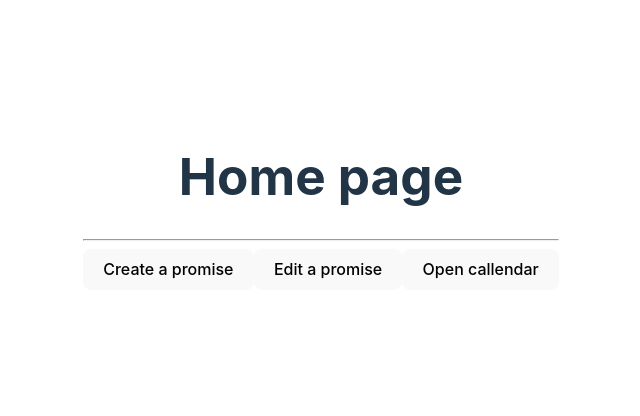
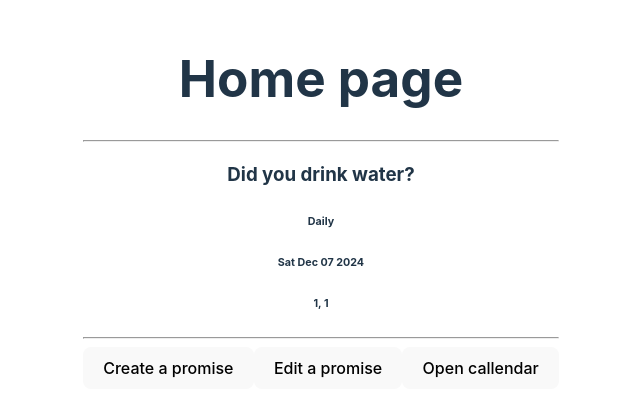
Before and after one commit to MariuszAKS/promise-me, a React (Vite) app: page / in a window 1280 px wide. Shown: the part 198-614 px from the top of the page, without its empty margins (319-959 px from the left). Built offline with nearby package versions, Linux system fonts and the light colour scheme.

Commit message:
feat: Added listing promises in HomePage

```diff
--- a/src/App.tsx
+++ b/src/App.tsx
@@ -5,12 +5,46 @@ import EditPage from './pages/EditPage'
 import CallendarPage from './pages/CallendarPage'
 import './App.css'
 
+export enum PromiseRepetition {
+  Daily = 'Daily',
+  Weekly = 'Weekly',
+  Monthly = 'Monthly',
+  Yearly = 'Yearly',
+}
+
+export type promise = {
+  question: string,
+  description: string,
+  repetition: PromiseRepetition,
+  creationDate: Date,
+  keptDates: Date[],
+  currentStreak: number,
+  longestStreak: number,
+}
+
+
 function App() {
+  let promises: promise[] = [
+    {
+      question: 'Did you drink water?',
+      description: '',
+      repetition: PromiseRepetition.Daily,
+      creationDate: new Date(2024, 11, 7),
+      keptDates: [
+        new Date(2024, 10, 7),
+      ],
+      currentStreak: 1,
+      longestStreak: 1,
+    }
+  ]
+
+  console.log(promises)
+
   return (
     <>
       <Routes>
-        <Route path="/" element={<HomePage />} />
-        <Route path="/create" element={<CreatePage />} />
+        <Route path="/" element={<HomePage promises={promises}/>} />
+        <Route path="/create" element={<CreatePage promises={promises} />} />
         <Route path="/edit" element={<EditPage />} />
         <Route path="/callendar" element={<CallendarPage />} />
       </Routes>
--- a/src/pages/CreatePage.tsx
+++ b/src/pages/CreatePage.tsx
@@ -1,25 +1,22 @@
 import { useState } from 'react'
 import { NavigateFunction, useNavigate } from 'react-router-dom'
-
-enum promiseRepetition {
-  Daily = 'Daily',
-  Weekly = 'Weekly',
-  Monthly = 'Monthly',
-  Yearly = 'Yearly',
-}
+import { promise, PromiseRepetition } from '../App'
 
 type promiseForm = {
   question: string,
   description: string,
-  repetition: promiseRepetition,
+  repetition: PromiseRepetition,
 }
 
-const CreatePage = () => {
+
+const CreatePage = ({ promises }: {
+  promises: promise[]
+}) => {
   const navigate: NavigateFunction = useNavigate()
   const [formData, setFormData]: [promiseForm, any] = useState({
     question: '',
     description: '',
-    repetition: promiseRepetition.Daily,
+    repetition: PromiseRepetition.Daily,
   })
   const handleChange = (event: React.ChangeEvent<HTMLInputElement | HTMLSelectElement>) => {
     setFormData({
@@ -32,7 +29,18 @@ const CreatePage = () => {
     (event: React.FormEvent<HTMLFormElement>) => {
       event.preventDefault()
 
-      console.log(formData)
+      const newPromise: promise = {
+        question: formData.question,
+        description: formData.description,
+        repetition: formData.repetition,
+        creationDate: new Date(),
+        keptDates: [],
+        currentStreak: 0,
+        longestStreak: 0,
+      }
+
+      promises.push(newPromise)
+      navigate(-1)
     }
 
   return (
@@ -44,10 +52,10 @@ const CreatePage = () => {
         <input name='question' type='text' value={formData.question} onChange={handleChange} placeholder='Question (required)' required/>
         <input name='description' type='text' value={formData.description} onChange={handleChange} placeholder='Description (optional)' />
         <select name='repetition' value={formData.repetition} onChange={handleChange}>
-          <option value={promiseRepetition.Daily}>Daily</option>
-          <option value={promiseRepetition.Weekly}>Weekly</option>
-          <option value={promiseRepetition.Monthly}>Monthly</option>
-          <option value={promiseRepetition.Yearly}>Yearly</option>
+          <option value={PromiseRepetition.Daily}>Daily</option>
+          <option value={PromiseRepetition.Weekly}>Weekly</option>
+          <option value={PromiseRepetition.Monthly}>Monthly</option>
+          <option value={PromiseRepetition.Yearly}>Yearly</option>
         </select>
         <button type='submit'>Create a new promise</button>
       </form>
--- a/src/pages/HomePage.tsx
+++ b/src/pages/HomePage.tsx
@@ -1,12 +1,27 @@
 import { useNavigate } from 'react-router-dom'
+import { promise } from '../App'
 
-const Home = () => {
+const Home = ({ promises }: {
+  promises: promise[]
+}) => {
   const navigate = useNavigate()
+
+  console.log(promises)
 
   return (
     <>
       <h1>Home page</h1>
       <hr/>
+      {promises.map((promise, index) =>
+        <div key={index}>
+          <h3>{promise.question}</h3>
+          {promise.description}
+          <h6>{promise.repetition}</h6>
+          <h6>{promise.creationDate.toDateString()}</h6>
+          <h6>{promise.longestStreak}, {promise.currentStreak}</h6>
+          <hr/>
+        </div>
+      )}
       <button onClick={() => navigate('/create')}>Create a promise</button>
       <button onClick={() => navigate('/edit')}>Edit a promise</button>
       <button onClick={() => navigate('/callendar')}>Open callendar</button>
```
